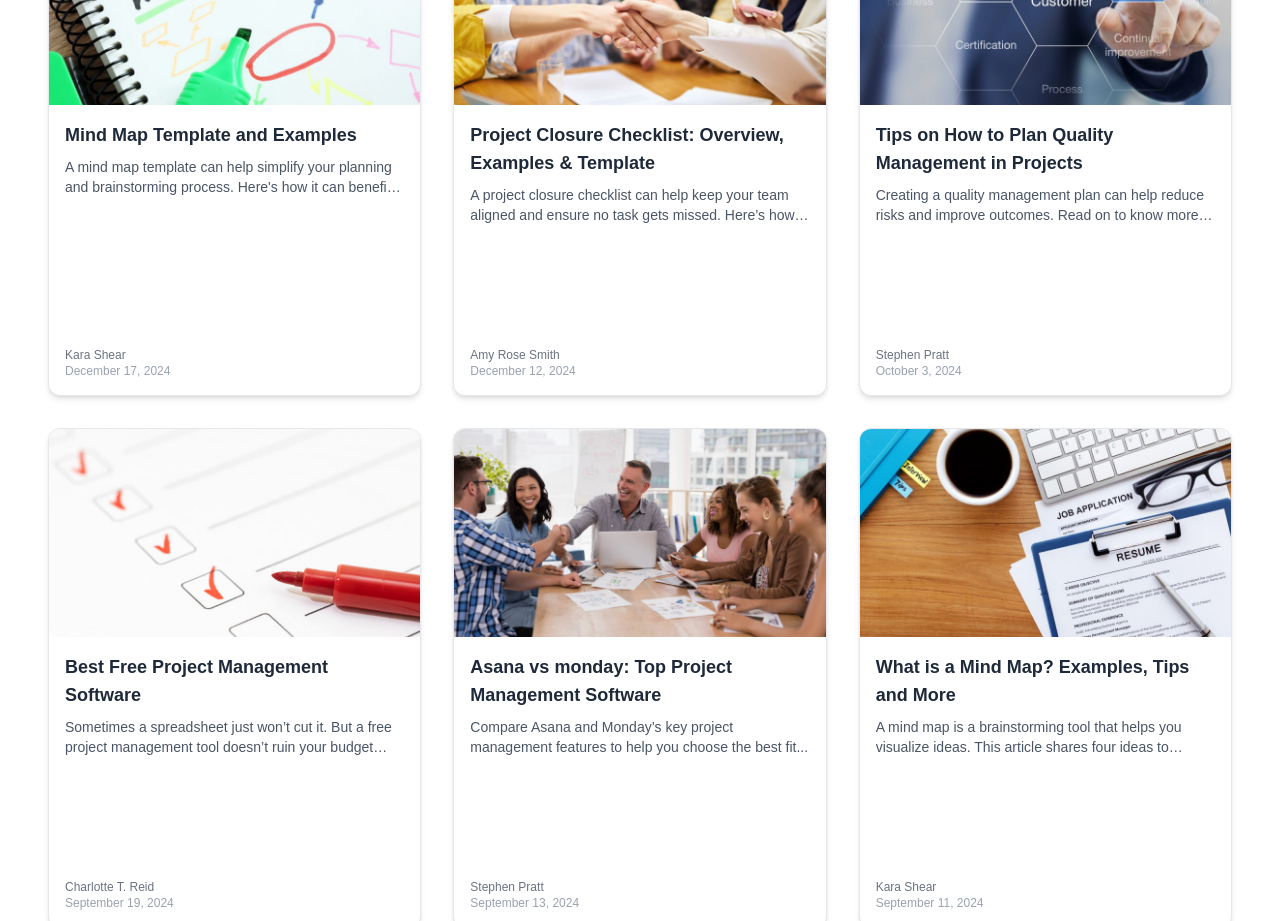
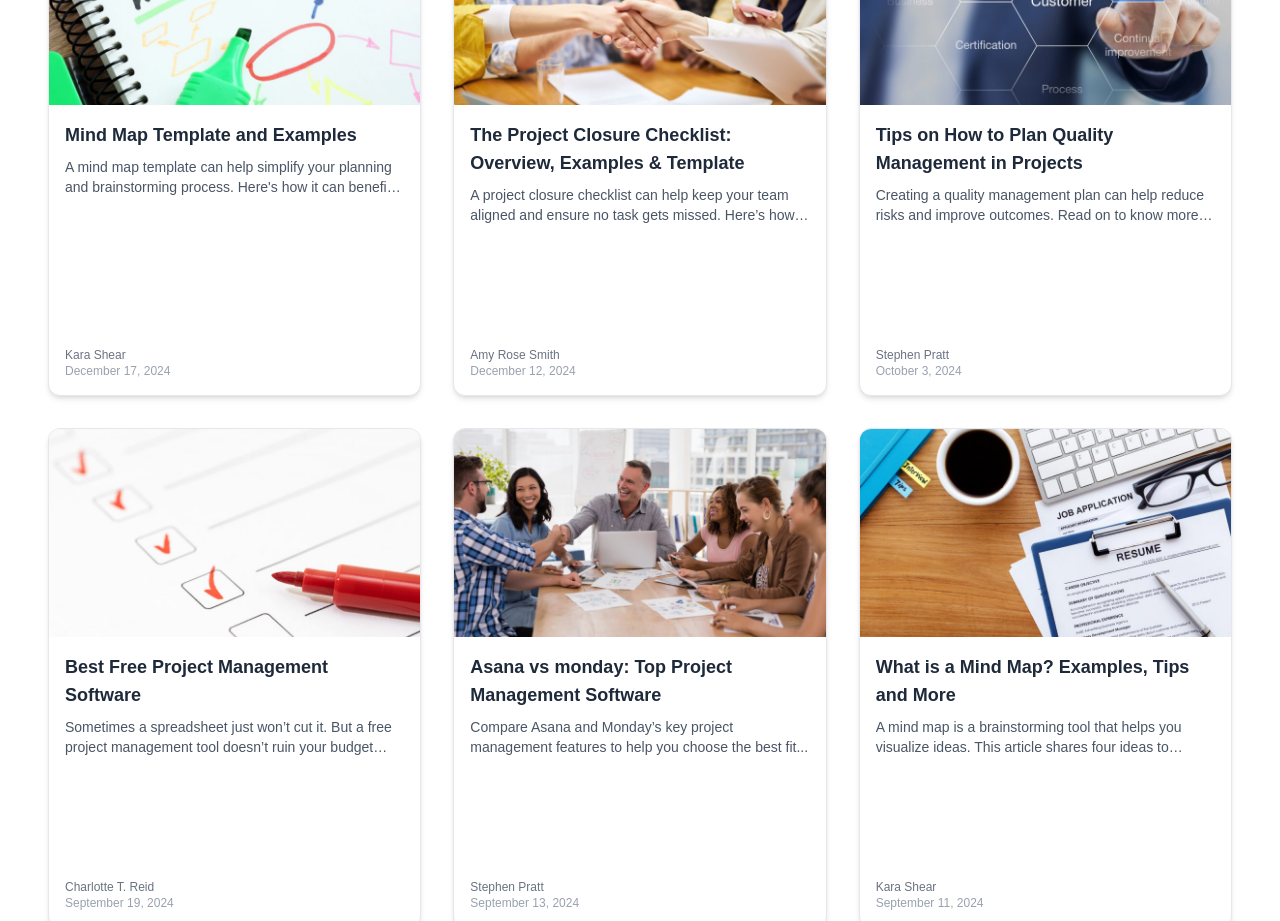
Before and after one commit to md-Gafrujama/the-tech-quotes, a Next.js app: page /blog/Business-intelligence in a window 1280 px wide. Shown: the part 840-1761 px from the top of the page. Built offline with nearby package versions, Linux system fonts and the light colour scheme.

Commit message:
commit chnage

```diff
--- a/src/app/blog/Business-intelligence/page.jsx
+++ b/src/app/blog/Business-intelligence/page.jsx
@@ -40,7 +40,7 @@ const cards = [
     link: "/blog/",
   },
   {
-    title: "Project Closure Checklist: Overview, Examples & Template",
+    title: " The Project Closure Checklist: Overview, Examples & Template",
     description:
       "A project closure checklist can help keep your team aligned and ensure no task gets missed. Here’s how to...",
     author: "Amy Rose Smith",
```
